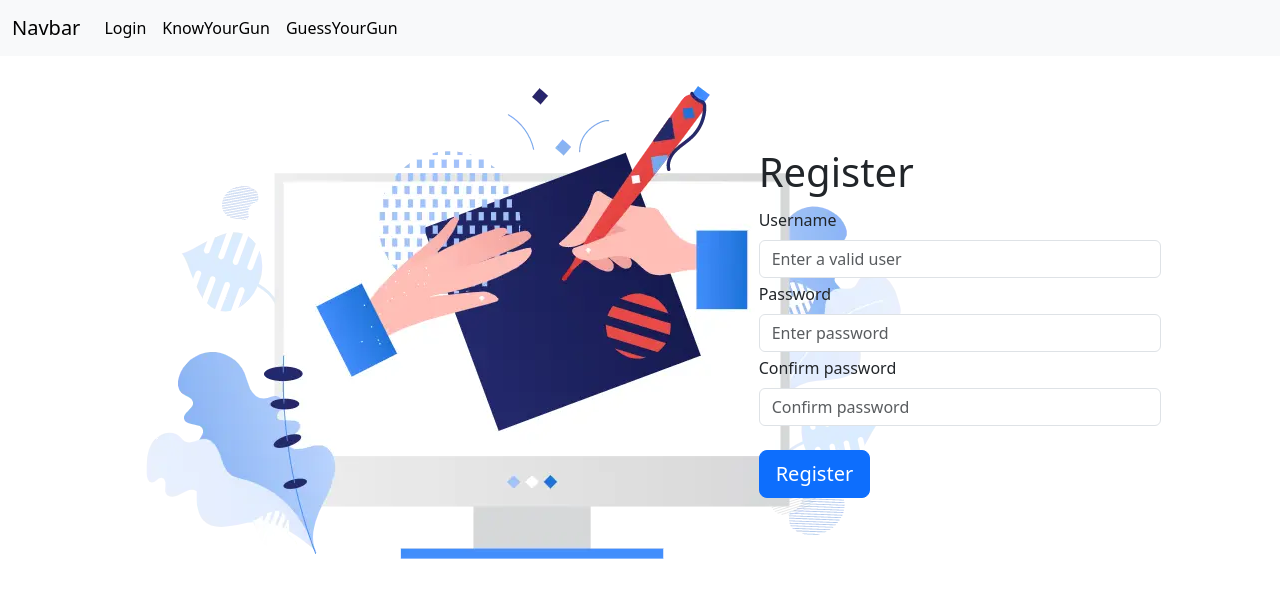
After one commit to PR3D4R0N/KnowYourGun, a PHP site: page /register.php in a window 1280 px wide. The commit adds this page. Shown: the top 598 px of the page. Run offline with PHP 8.4, Linux system fonts and the light colour scheme.

Commit message:
adatbázis bővítés, login/master össze fűzés

```diff
--- /dev/null
+++ b/register.php
@@ -0,0 +1,97 @@
+<?php
+    //database connection
+$servername = 'localhost';
+$username = 'knowyourgun';
+$password = '/pJNmtLq[e4g[qXp';
+$dbname = 'knowyourgun';
+
+$conn = mysqli_connect($servername, $username, $password, $dbname);
+if (!$conn)
+  {
+    die("Connection failer: ".mysqli_connect_error());
+  }
+
+  if($_SERVER["REQUEST_METHOD"] == "POST")
+  {
+    $username = $_POST["username"];
+    $password = $_POST["password"];
+    $confirm_password = $_POST["confirm_password"];
+
+    //Ellenörizzük, hogy a jelszavak megegyeznek-e
+    if($password != $confirm_password)
+    {
+        $not_match= "Passwords do not match!";
+    } else
+    {
+        //Illeszük be a felhasználót és a jelszót az adatbázisba
+        $sql = "INSERT INTO users (username, password) VALUES ('$username','$password')";
+
+        if(mysqli_query($conn,$sql))
+        {
+            $success = 'Successful registration.';
+        } else
+        {
+            echo "Error during registration: ". mysqli_error($conn);
+        }
+    }
+  }
+
+  //bezárjuk az adatbázis kapcsolatot
+  mysqli_close($conn);
+?>
+
+<!DOCTYPE html>
+<html lang="en">
+<head>
+    <meta charset="UTF-8">
+    <meta http-equiv="X-UA-Compatible" content="IE=edge">
+    <meta name="viewport" content="width=device-width, initial-scale=1.0">
+    <title>Register</title>
+    <link href="https://cdn.jsdelivr.net/npm/bootstrap@5.3.0-alpha3/dist/css/bootstrap.min.css" rel="stylesheet" integrity="sha384-KK94CHFLLe+nY2dmCWGMq91rCGa5gtU4mk92HdvYe+M/SXH301p5ILy+dN9+nJOZ" crossorigin="anonymous">
+
+</head>
+<body>
+    <?php include_once('navigation.php') ?>
+    <div class="container-fluid h-custom">
+        <div class="row d-flex justify-content-center align-items-center h-100">
+            <div class="col-md-9 col-lg-6 col-xl-5">
+                <img src="draw2.webp"/>
+
+            </div>
+            <div class="col-md-8 col-lg-6 col-xl-4 offset-xl-1">
+            <h1>Register</h1>
+                <?php //Nem egyező jelszavak
+                if(isset($not_match))
+                { ?>
+                    <div class="alert alert-danger"> <?php echo $not_match ?> </div>
+                <?php } ?>
+
+                <?php //Sikeres regisztráció
+                if(isset($success))
+                { ?>
+                    <div class="alert alert-success"> <?php echo $success ?></div>
+                <?php } ?>
+
+                <form method="post">
+                    <div>
+                        <label class="form-label mt-1">Username</label>
+                        <input name="username" type="text" class="form-control" placeholder="Enter a valid user">
+                    </div>
+                    <div>
+                        <label class="form-label mt-1">Password</label>
+                        <input name="password" type="password" class="form-control" placeholder="Enter password">
+                    </div>
+                    <div>
+                        <label class="form-label mt-1">Confirm password</label>
+                        <input name="confirm_password" type="password" class="form-control" placeholder="Confirm password">
+                    </div>
+                    <div class="mt-4">
+                        <input class="btn btn-primary btn-lg" type="submit" value="Register">
+                    </div>
+
+                </form>
+            </div>
+        </div>
+    </div>
+</body>
+</html>
```
Also changed, not shown: index.php (+93 -1 lines), loggedin.php (added, +23 -0 lines), logout.php (added, +7 -0 lines), config.inc.php (line endings or trailing spaces), draw2.webp (added).
